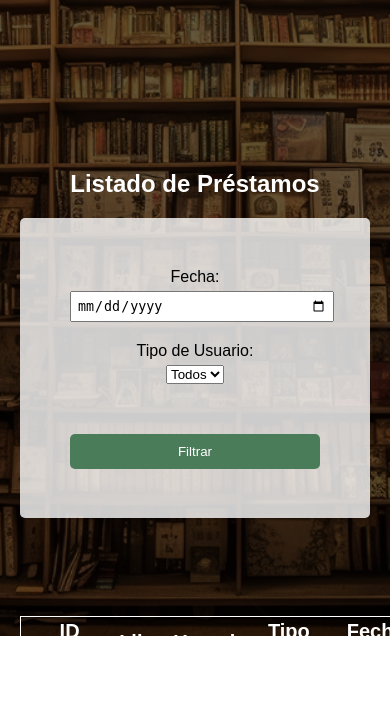
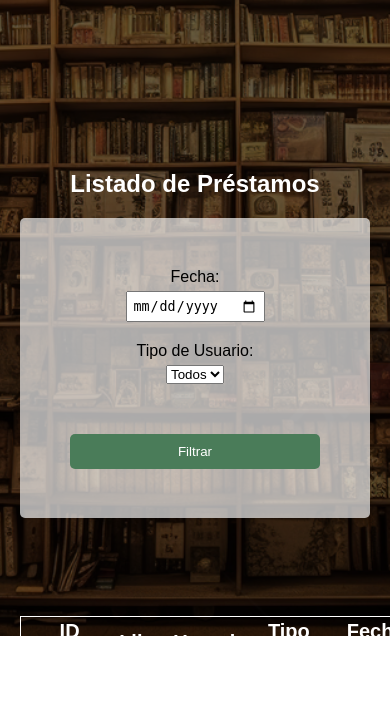
Before and after one commit to OddKing/DjangoBiblioteca, a Django app: page /encargado/listado-prestamos/ in a window 390 px wide; the page is wider, and only the part inside the window is pictured. Shown: the part 208-925 px from the top of that part. Run offline with Django 5.2, Linux system fonts and the light colour scheme; the visitor is signed in with stand-in values (Sample User, id 1); data that the repository does not hold is empty.

Commit message:
alineacion de funcionalidad

```diff
--- a/prestamo/static/css/styles.css
+++ b/prestamo/static/css/styles.css
@@ -135,7 +135,7 @@ a{
     }
 
     .button {
-        margin: 10px 0;
+        margin: 10px;
     }
 }
 /* Añade esto a tu archivo CSS existente */
@@ -152,13 +152,16 @@ a{
 }
 
 form {
-    max-width: 300px;
+    max-width: 400px;
     height: 200px;
     margin: 0 auto;
-    background: rgba(255, 255, 255, 0.8);
+    background: rgba(255, 255, 255, 0.668);
     padding: 50px;
     border-radius: 5px;
     color: black;
+}
+.form-group{
+    width: 100%;
 }
 
 form div {
@@ -171,7 +174,7 @@ form label {
 }
 
 form input {
-    width: 100%;
+    width: 50%;
     padding: 5px;
 }
 
```
